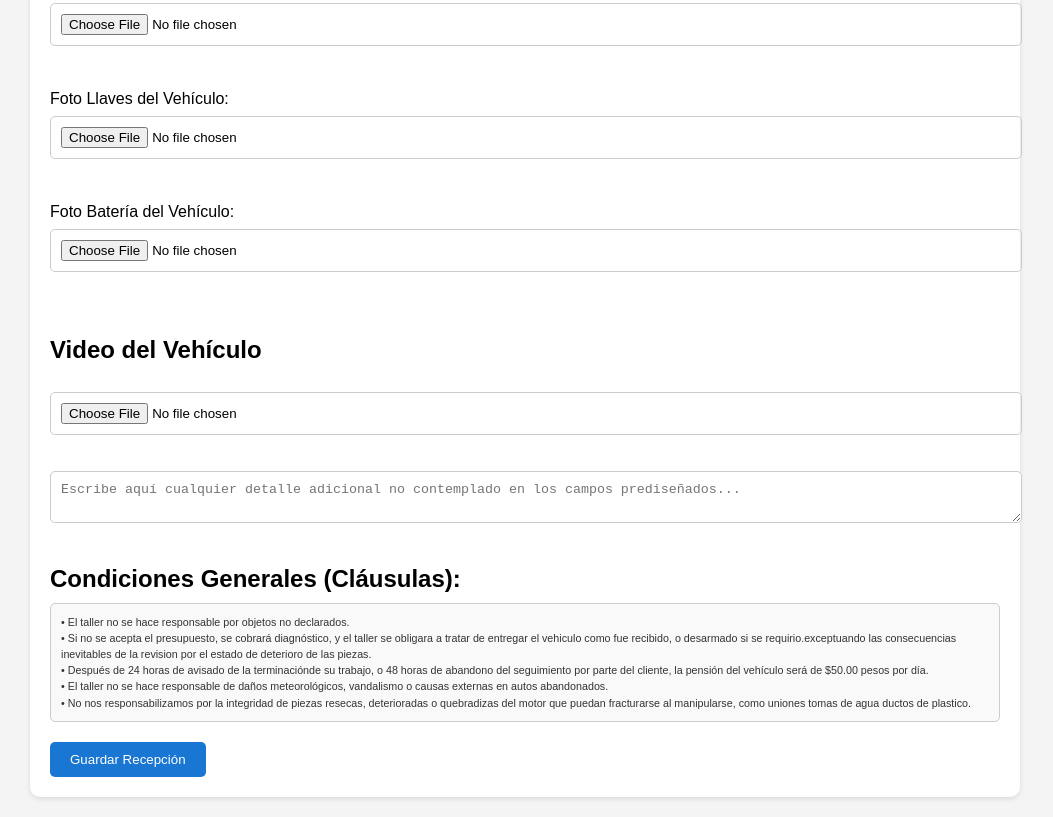
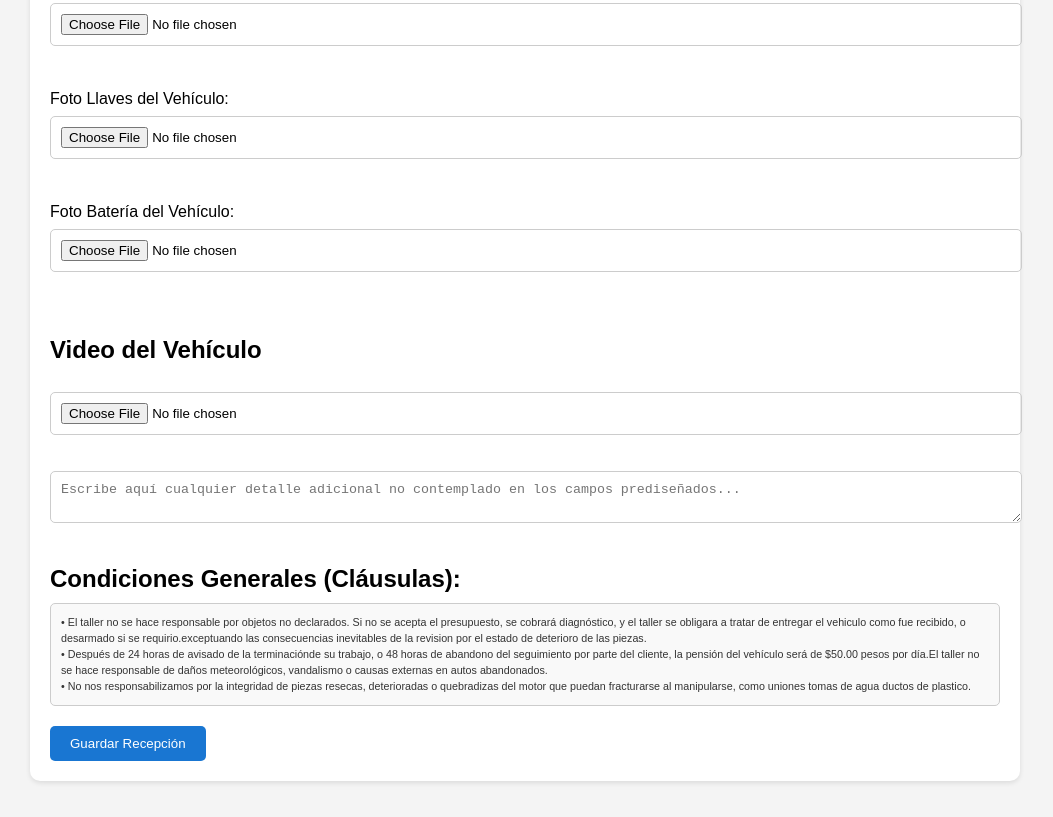
Before and after one commit to intrack360/RECEPCION-DIGITAL-DE-VEHICULOS, a plain HTML site: page index.html in a window 1280 px wide. Shown: the part 2095-2912 px from the top of the page, without its empty margins (115-1168 px from the left). Drawn offline with Linux system fonts and the light colour scheme.

Commit message:
Update index.html

```diff
--- a/index.html
+++ b/index.html
@@ -190,10 +190,8 @@
   <div class="seccion" style="margin-top: 30px;">
   <h2 style="margin-bottom: 10px;">Condiciones Generales (Cláusulas):</h2>
   <div style="font-size: 0.67em; line-height: 1.5; color: #333; border: 1px solid #ccc; padding: 10px; border-radius: 5px; background-color: #f9f9f9;">
-    • El taller no se hace responsable por objetos no declarados.<br>
-    • Si no se acepta el presupuesto, se cobrará diagnóstico, y el taller se obligara a tratar de entregar el vehiculo como fue recibido, o desarmado si se requirio.exceptuando las consecuencias inevitables de la revision por el estado de deterioro de las piezas.<br>
-    • Después de 24 horas de avisado de la terminaciónde su trabajo, o 48 horas de abandono del seguimiento por parte del cliente, la pensión del vehículo será de $50.00 pesos por día.<br>
-    • El taller no se hace responsable de daños meteorológicos, vandalismo o causas externas en autos abandonados.<br>
+    • El taller no se hace responsable por objetos no declarados. Si no se acepta el presupuesto, se cobrará diagnóstico, y el taller se obligara a tratar de entregar el vehiculo como fue recibido, o desarmado si se requirio.exceptuando las consecuencias inevitables de la revision por el estado de deterioro de las piezas.<br>
+    • Después de 24 horas de avisado de la terminaciónde su trabajo, o 48 horas de abandono del seguimiento por parte del cliente, la pensión del vehículo será de $50.00 pesos por día.El taller no se hace responsable de daños meteorológicos, vandalismo o causas externas en autos abandonados.<br>
     • No nos responsabilizamos por la integridad de piezas resecas, deterioradas o quebradizas del motor que puedan fracturarse al manipularse, como uniones tomas de agua ductos de plastico.
   </div>
   </div>
```
